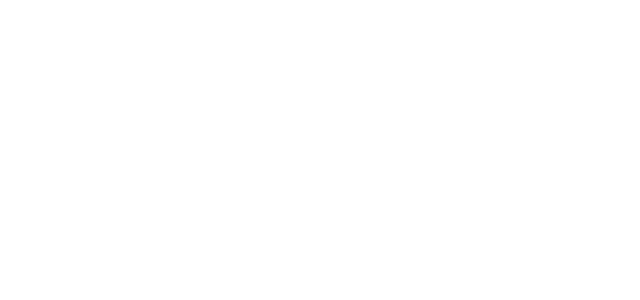
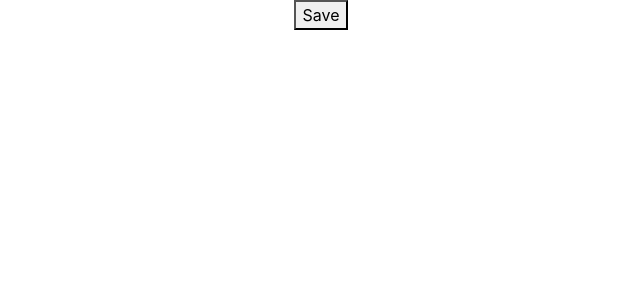
Before and after one commit to A3DevUser/vue-frame, a React (Create React App) app: page / in a window 1280 px wide. Shown: the top 300 px of the page, without its empty margins (319-959 px from the left). Built offline with nearby package versions, Linux system fonts and the light colour scheme.

Commit message:
crt one js Object by Nitin

```diff
--- a/src/App.js
+++ b/src/App.js
@@ -1,8 +1,10 @@
 import './App.css';
+import { MainObject } from './Component/MainObject';
 
 function App() {
   return (
     <div className="App">
+      <button onClick={()=>{MainObject.alert("Hiii...!")}}>Save</button>
     </div>
   );
 }
--- a/src/Component/MainObject.js
+++ b/src/Component/MainObject.js
@@ -0,0 +1,5 @@
+export const MainObject = {
+    alert: (alertVal) => {
+        return alert(alertVal)
+    }
+}
```
